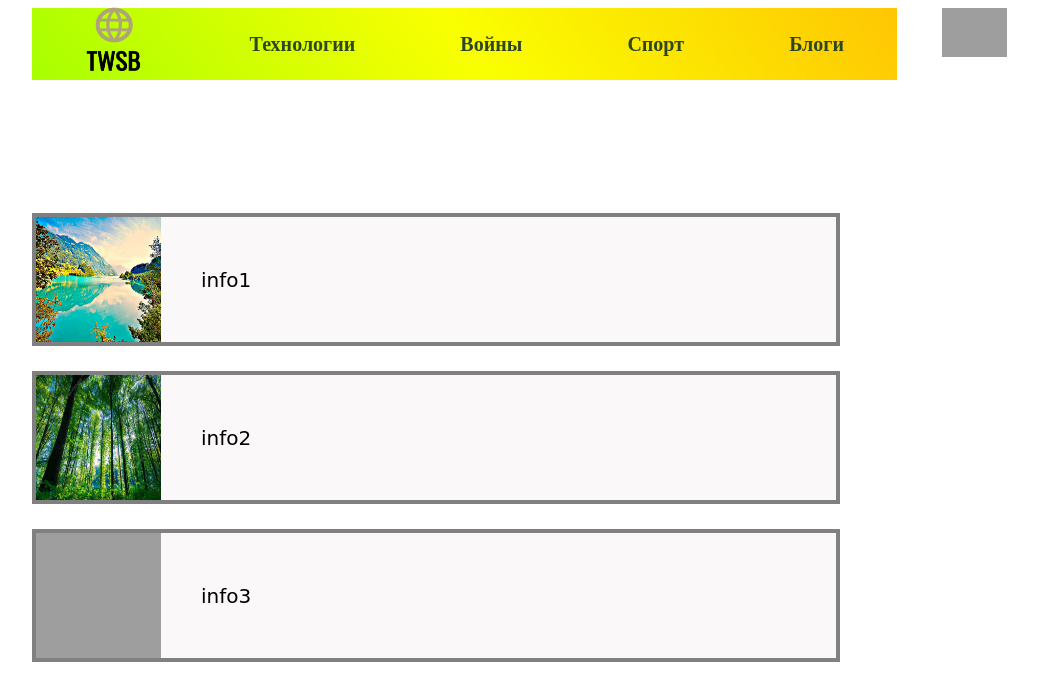
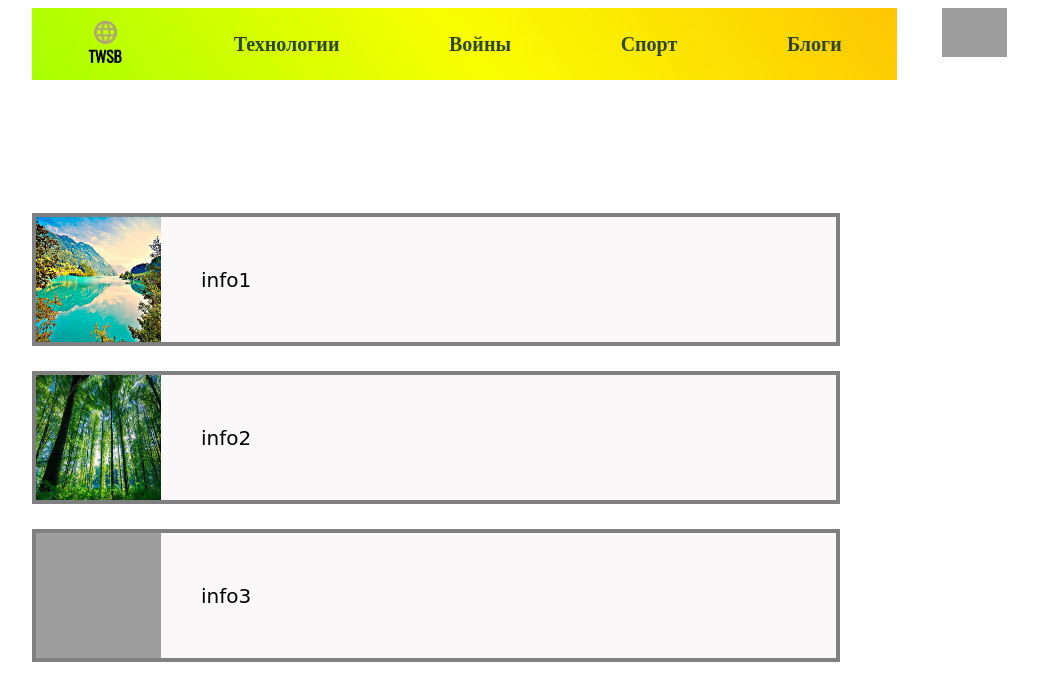
Before and after one commit to Leonid2004/OnlineForum, a plain HTML site: page files/pages/Tech.html in a window 1280 px wide. Shown: the top 700 px of the page, without its empty margins (153-1191 px from the left). Drawn offline with Linux system fonts and the light colour scheme; grey boxes are pictures that could not be loaded; files whose address does not match are found by name.

Commit message:
Some design added

```diff
--- a/files/pages/BlogsStyles.css
+++ b/files/pages/BlogsStyles.css
@@ -27,7 +27,10 @@ body {
 	align-items: center;
 	justify-content: space-around;
 }
-
+.theLOGO {
+	max-width: 75px;
+	max-height: 50px;
+}
 #TechnologyButton {
 text-decoration: none;
 color: rgb(45, 71, 35);
--- a/files/pages/Sport.css
+++ b/files/pages/Sport.css
@@ -5,6 +5,7 @@ body {
 	background-repeat: no-repeat;
 	background-size: cover;
 	background-attachment: fixed;
+
 }
 .page {
 	display: grid;
@@ -13,6 +14,10 @@ body {
 	grid-template-columns: 10% 80% 10%;
 	grid-template-rows: 4% 5% 10% 50% 30% 40%;
 
+}
+.theLOGO {
+	max-width: 75px;
+	max-height: 50px;
 }
 
 .theHeader {
--- a/files/pages/Tech.css
+++ b/files/pages/Tech.css
@@ -5,6 +5,7 @@ body {
 	background-repeat: no-repeat;
 	background-size: cover;
 	background-attachment: fixed;
+
 }
 .page {
 	display: grid;
@@ -14,7 +15,10 @@ body {
 	grid-template-rows: 4% 5% 10% 50% 30% 40%;
 
 }
-
+.theLOGO {
+	max-width: 75px;
+	max-height: 50px;
+}
 .theHeader {
 	display: flex;
 	flex-direction: row;
--- a/files/pages/Tech.html
+++ b/files/pages/Tech.html
@@ -7,7 +7,7 @@
 <body>
 <div class="page">
 <div class="theHeader">
-<a class="theLOGO" href="../../index.html"><img class="theLOGO" src="../../images/TWSBlogo.png" width="60px" height="75px"></a>
+<a class="theLOGO" href="../../index.html"><img class="theLOGO" src="../../images/TWSBlogo.png"></a>
 <a class= "MB" id="TechnologyButton" href="Tech.html">Технологии</a>
 <a class="MB"  id="WarButton" href="Wars.html">Войны</a>
 <a class="MB" id="SportButton" href="Sport.html">Спорт</a>
--- a/files/pages/Wars.css
+++ b/files/pages/Wars.css
@@ -14,6 +14,11 @@ body {
 	grid-template-columns: 10% 80% 10%;
 	grid-template-rows: 4% 5% 10% 50% 30% 40%;
 
+}
+
+.theLOGO {
+	max-width: 75px;
+	max-height: 50px;
 }
 
 .theHeader {
--- a/files/styles.css
+++ b/files/styles.css
@@ -12,6 +12,7 @@ body {
 	grid-template-rows: 4% 5% 10% 50% 30% 40%;
 
 }
+
 
 .theHeader {
 	display: flex;
```
Also changed, not shown: files/pages/Blogs.html (+1 -1 lines), files/pages/Sport.html (+1 -1 lines), files/pages/Wars.html (+1 -1 lines), index.html (+4 -1 lines), images/fireActive.gif (added), images/snowActive.gif (added), 2 other files.
